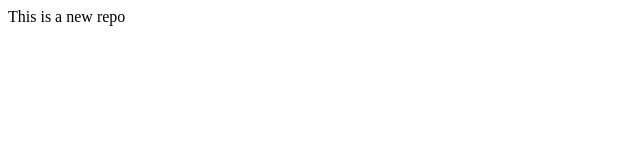
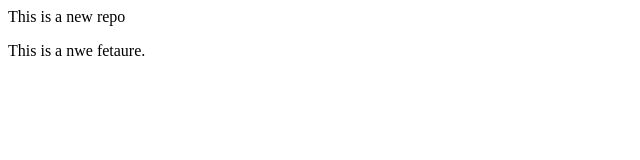
Before and after one commit to Aishwarya22222/localrepo, a plain HTML site: page index.html in a window 1280 px wide. Shown: the whole page, without its empty margins (0-640 px from the left). Drawn offline with Linux system fonts and the light colour scheme.

Commit message:
add new feature

```diff
--- a/index.html
+++ b/index.html
@@ -1 +1,2 @@
 <p>This is a new repo</p>
+<p>This is a nwe fetaure.</p>
```
